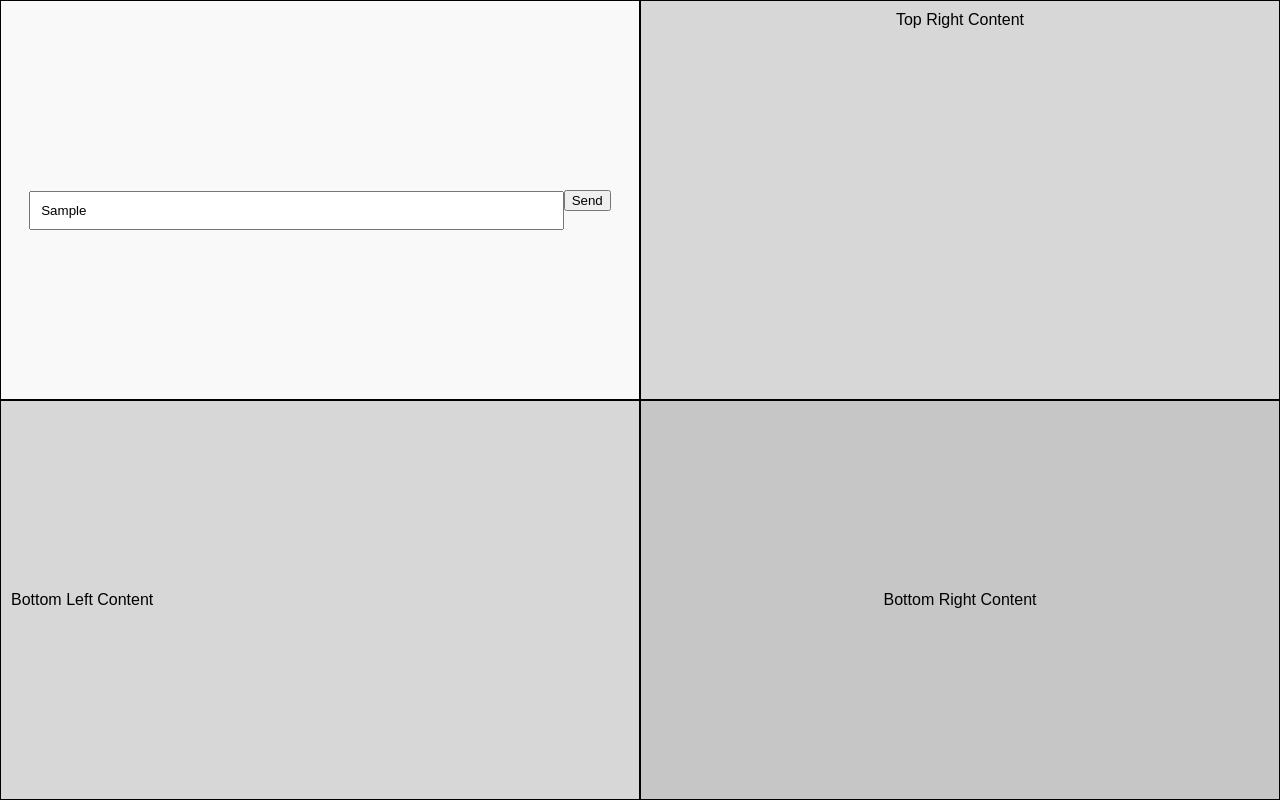
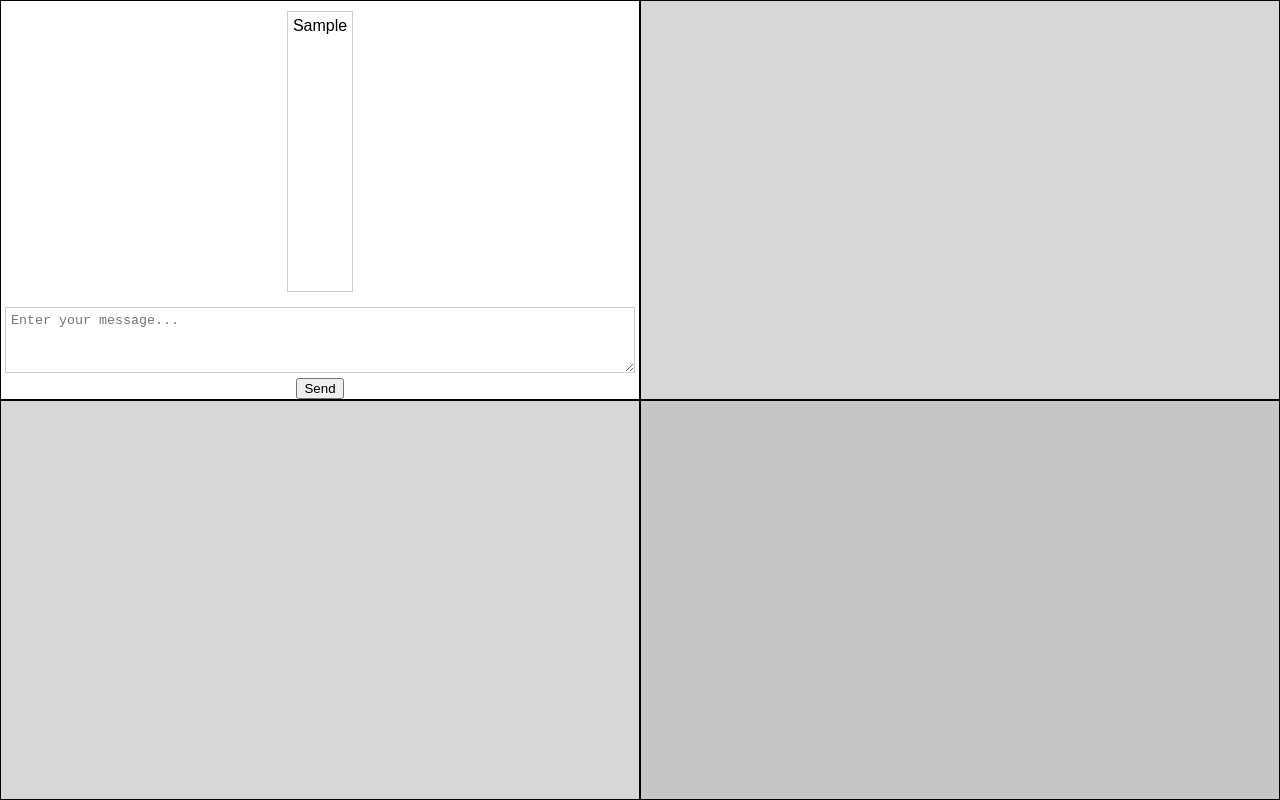
Before and after one commit to Trina0224/3chatbots, a website: page public/index.html in a window 1280 px wide. Both pictures are taken after typing "Sample" into the empty fields and a click on the button "Send". Drawn offline with Linux system fonts and the light colour scheme; no server answers.

Commit message:
update some gui
html css and script.js updated.

```diff
--- a/public/index.html
+++ b/public/index.html
@@ -8,13 +8,26 @@
 </head>
 <body>
     <div class="container">
+        <!--
         <div class="top-left">
             <input type="text" id="inputData" placeholder="Type here...">
             <button onclick="sendData(); sendDataToBottomLeft()">Send</button>
         </div>
+        -->
+        <div class="top-left">
+            <div id="oldInputs" class="old-inputs"></div> <!-- Area for displaying old inputs -->
+            <textarea id="inputData" rows="4" placeholder="Enter your message..."></textarea>
+            <button onclick="sendData(); sendDataToBottomLeft()">Send</button>
+        </div>
+
+        <!--
         <div class="top-right" id="chatbotResponse">Top Right Content</div>
         <div class="bottom-left" id="bottomLeft">Bottom Left Content</div>
         <div class="bottom-right" id="bottomRight">Bottom Right Content</div>
+        -->
+        <div class="top-right" id="chatbotResponse"></div>
+        <div class="bottom-left" id="bottomLeft"></div>
+        <div class="bottom-right" id="bottomRight"></div>
     </div>
 </body>
 </html>
--- a/public/script.js
+++ b/public/script.js
@@ -1,16 +1,42 @@
 // Assume we have an array to store the message history
 let messageHistory = [];
 let bottomLeftMessageHistory = [];
+let inputsHistory = [];
 
 
 async function sendData() {
-    const input = document.getElementById('inputData').value;
+    //const input = document.getElementById('inputData').value;
+    const inputElement = document.getElementById('inputData');
+    const oldInputsElement = document.getElementById('oldInputs');
+    const newInput = inputElement.value.trim();
+
     //const bottomLeft = document.getElementById('bottomLeft').textContent;
     const bottomLeftLastTwo = bottomLeftMessageHistory.slice(-2).join(' ');
     const bottomRight = document.getElementById('bottomRight').textContent;
 
-    const message = `${input} ${bottomLeftLastTwo} ${bottomRight}`;
+    const message = `${newInput} ${bottomLeftLastTwo} ${bottomRight}`;
     console.log(message);
+
+    if (newInput) {
+        // Add new input to the message history
+        inputsHistory.push(newInput);
+
+        // Update the old inputs display
+        const newInputDiv = document.createElement('div');
+        newInputDiv.textContent = newInput;
+        //oldInputsElement.prepend(newInputDiv); // Adds the new input at the top of the old inputs area
+        oldInputsElement.appendChild(newInputDiv); // Adds the new input at the bottom of the old inputs area
+
+        // Clear the text area for the next input
+        inputElement.value = '';
+
+        // Keep only the latest 2 entries from the bottom left (if needed for another function)
+        // const latestTwoInputs = messageHistory.slice(-2);
+
+        // Scroll to the top to show the most recent old input
+        //oldInputsElement.scrollTop = 0;
+        oldInputsElement.scrollTop = oldInputsElement.scrollHeight;
+    }
 
     try {
         const response = await fetch('/chat', {
@@ -39,12 +65,13 @@ function updateTopRightArea() {
 }
 
 async function sendDataToBottomLeft() {
-    const input = document.getElementById('inputData').value;
+    //const input = document.getElementById('inputData').value;
+    const latestInput = inputsHistory[inputsHistory.length - 1];
     // Assuming you're using messageHistory for the top-right area responses
     const topRightLastTwoResponses = messageHistory.slice(-2).join(' ');
     const bottomRight = document.getElementById('bottomRight').textContent;
 
-    const message = `${input} ${topRightLastTwoResponses} ${bottomRight}`;
+    const message = `${latestInput} ${topRightLastTwoResponses} ${bottomRight}`;
     console.log(message);
 
     try {
--- a/public/style.css
+++ b/public/style.css
@@ -23,10 +23,7 @@ body, html {
     box-sizing: border-box;
 }
 
-.top-left {
-    background-color: #f9f9f9;
-    justify-content: center;
-}
+
 
 .top-right {
     background-color: #d7d7d7;
@@ -66,3 +63,25 @@ input[type="submit"] {
     flex-direction: column;
     align-items: start; /* Aligns content to the start of the flex container */
 }
+
+.top-left {
+    display: flex;
+    flex-direction: column;
+    justify-content: space-between; /* Aligns the input area to the bottom */
+}
+
+.old-inputs {
+    overflow-y: auto; /* Enables vertical scrolling */
+    height: calc(100% - 100px); /* Adjust based on your layout */
+    margin: 10px 0;
+    padding: 5px;
+    border: 1px solid #ccc; /* Visual boundary for the old inputs */
+}
+
+#inputData {
+    width: calc(100% - 20px); /* Adjust the width to fit inside the top-left area */
+    margin: 5px 10px;
+    padding: 5px;
+    border: 1px solid #ccc;
+    resize: vertical; /* Allows vertical resizing */
+}
```
